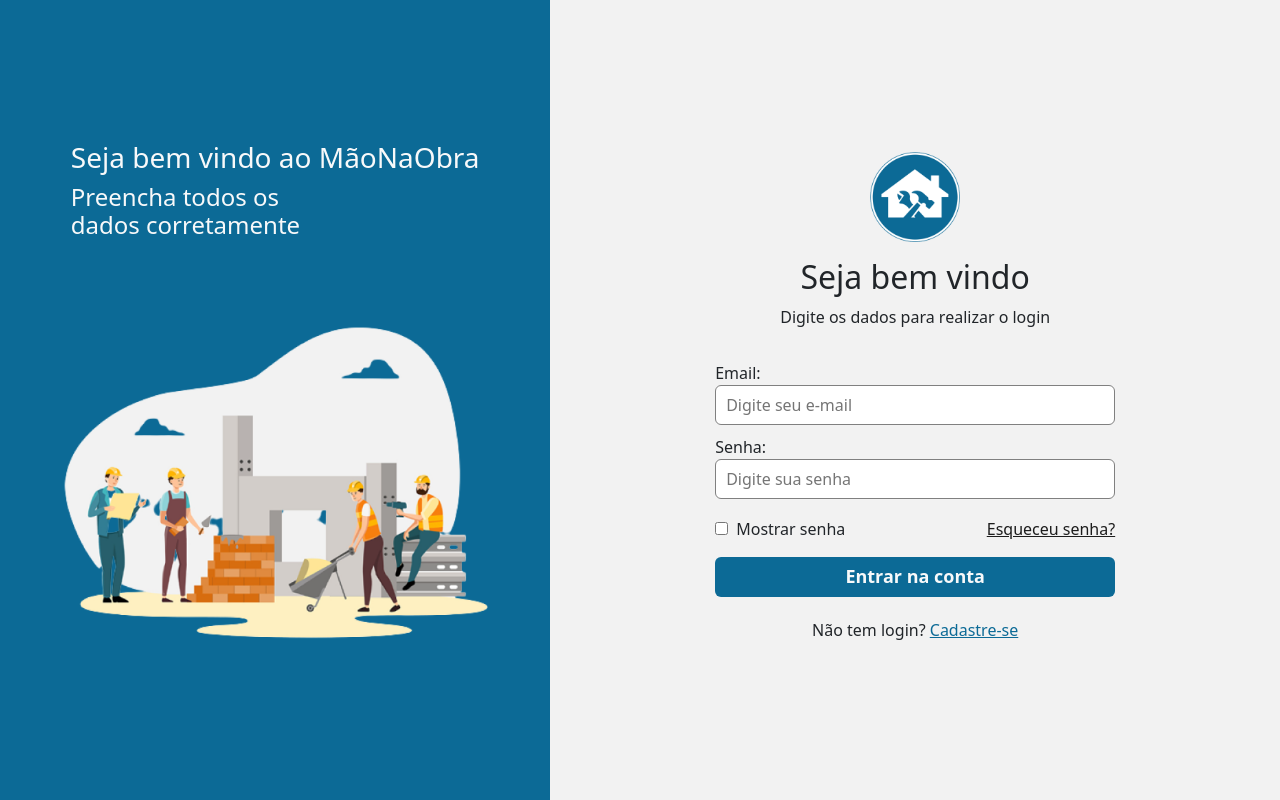
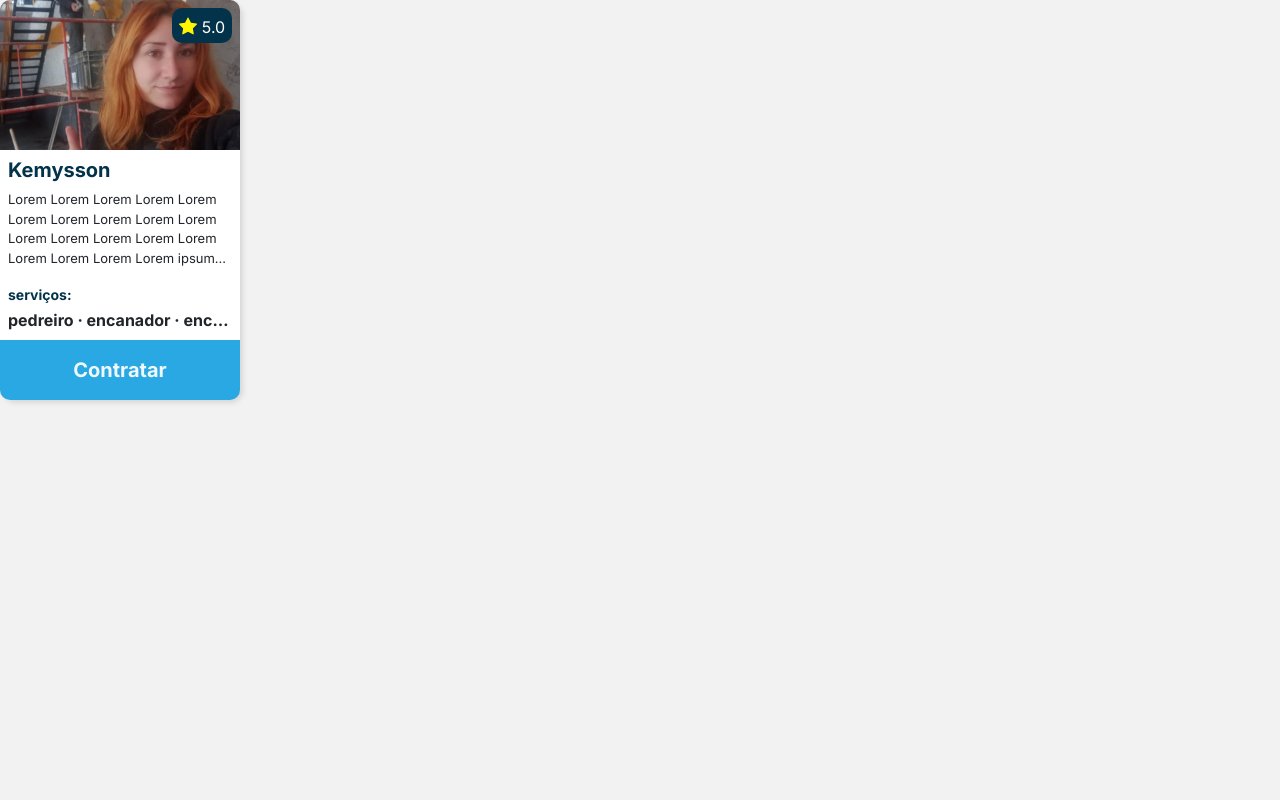
Before and after one commit to MaoNaObraa/MaoNaObra, a React (Vite) app: page / in a window 1280 px wide. Built offline with nearby package versions, Linux system fonts and the light colour scheme.

Commit message:
fix: css fixed

```diff
--- a/src/App.jsx
+++ b/src/App.jsx
@@ -1,29 +1,16 @@
-import './App.css'
 import Navigation from './components/navigation/Navigation';
 import {BrowserRouter, Switch, Route} from "react-router-dom";
 import Home from './pages/Home/Home';
 import Login from './pages/Login/login'
 import PrestadorServico from './components/prestadorServico/PrestadorServico';
+import foto from './components/prestadorServico/foto.png'
 
 function App() {
 
   return (
     <>
+    <PrestadorServico foto={foto} nome="Kemysson" descricao="Lorem Lorem Lorem Lorem Lorem Lorem Lorem Lorem Lorem Lorem Lorem Lorem Lorem Lorem Lorem Lorem Lorem Lorem Lorem ipsum dolor sit amet, consectetur adipiscing elit. Nunc sed efficitur ante. Praesent iaculis laoreet justo, et vestibulum ipsum consectetur." servicos={["pedreiro", "encanador", "encanador", "encanador", "encanador"]} avaliacao="5.0" />
 
-
-       <Login />
-
-        {/* <Navigation />
-          <BrowserRouter>
-
-            <Switch>
-
-              <Route path='/'exact>
-                <Home />
-              </Route>
-
-            </Switch>
-          </BrowserRouter> */}
     </>
   )
 }
--- a/src/index.css
+++ b/src/index.css
@@ -1,5 +1,10 @@
 :root {
+  --color-principal: #0C6A96;
+}
+
+*{
   font-family: 'Inter', sans-serif;
+  text-rendering: optimizeLegibility;
   line-height: 1.5;
   font-weight: 400;
   font-synthesis: none;
@@ -7,7 +12,6 @@
   -webkit-font-smoothing: antialiased;
   -moz-osx-font-smoothing: grayscale;
   -webkit-text-size-adjust: 100%;
-  --color-principal: #0C6A96;
 }
 
 a{
```
Also changed, not shown: src/App.css (deleted).
